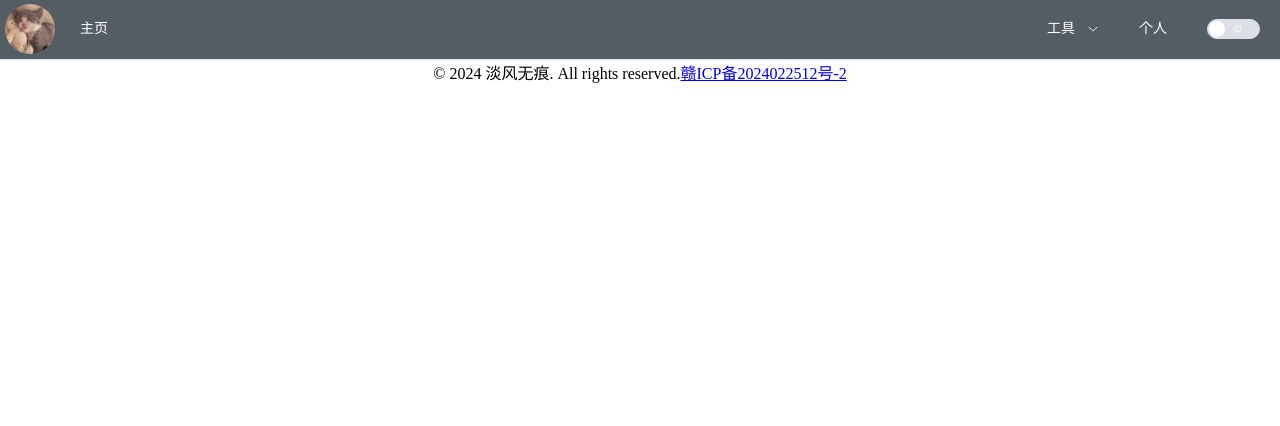
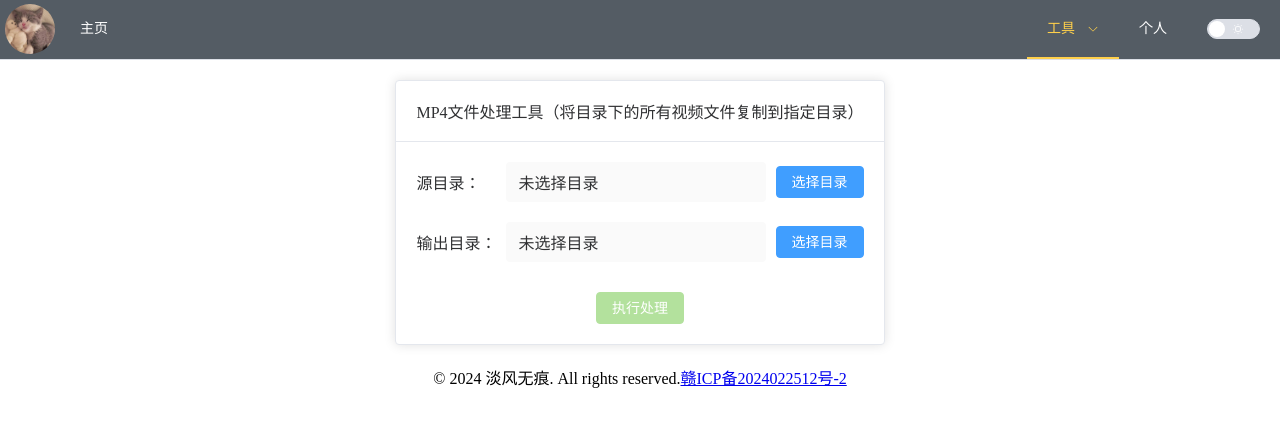
Before and after one commit to 422846044/my-little-nest, a Vue app: page /tools/copyVideo in a window 1280 px wide. Shown: the top 426 px of the page. Built offline with nearby package versions, Linux system fonts and the light colour scheme.

Commit message:
2025.7.23.1

```diff
--- a/src/components/Test.vue
+++ b/src/components/CopyVideo.vue
@@ -95,7 +95,7 @@ const executeProcess = async () => {
     <el-card class="box-card">
       <template #header>
         <div class="card-header">
-          <span>MP4文件处理工具</span>
+          <span>MP4文件处理工具（将目录下的所有视频文件复制到指定目录）</span>
         </div>
       </template>
 
--- a/src/components/Top.vue
+++ b/src/components/Top.vue
@@ -27,6 +27,7 @@ const toggleDark  = useToggle(isDark)
     <el-sub-menu index="2">
       <template #title>工具</template>
       <el-menu-item index="/tools/djc">道聚城自动任务</el-menu-item>
+      <el-menu-item index="/tools/copyVideo">提取视频</el-menu-item>
     </el-sub-menu>
     <el-menu-item index="/about">个人</el-menu-item>
     <el-menu-item index="">
--- a/src/router/index.js
+++ b/src/router/index.js
@@ -3,7 +3,7 @@ import Home from '../components/Home.vue'
 import About from '../components/About.vue'
 import Djc from '../components/Djc.vue'
 import Text from '../components/Text.vue'
-import Test from '../components/Test.vue'
+import CopyVideo from '../components/CopyVideo.vue'
 
 const routes = [
   { path: '/home', component: Home },
@@ -11,7 +11,7 @@ const routes = [
   { path: '/about', component: About },
   { path: '/tools/djc', component: Djc },
   { path: '/text', component: Text },
-  { path: '/test', component: Test }
+  { path: '/tools/copyVideo', component: CopyVideo }
 ]
 
 const router = createRouter({
```
